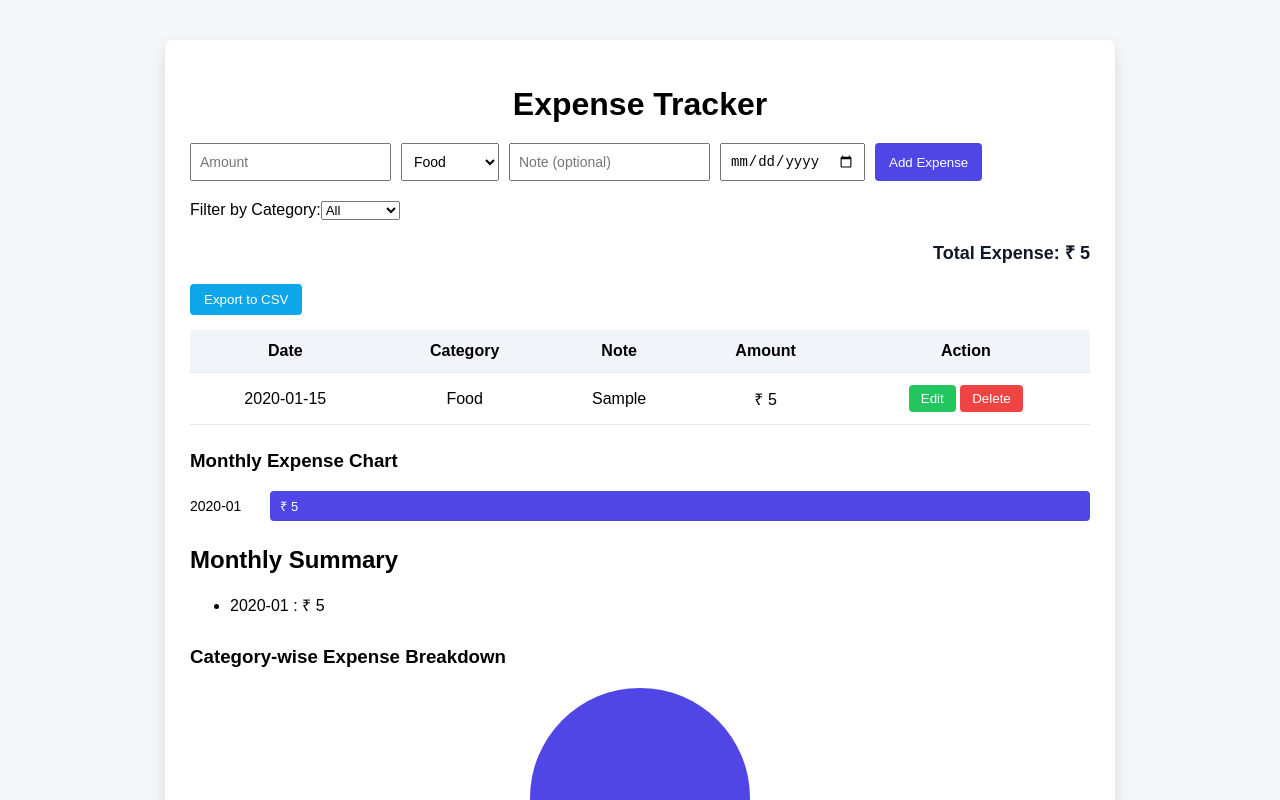
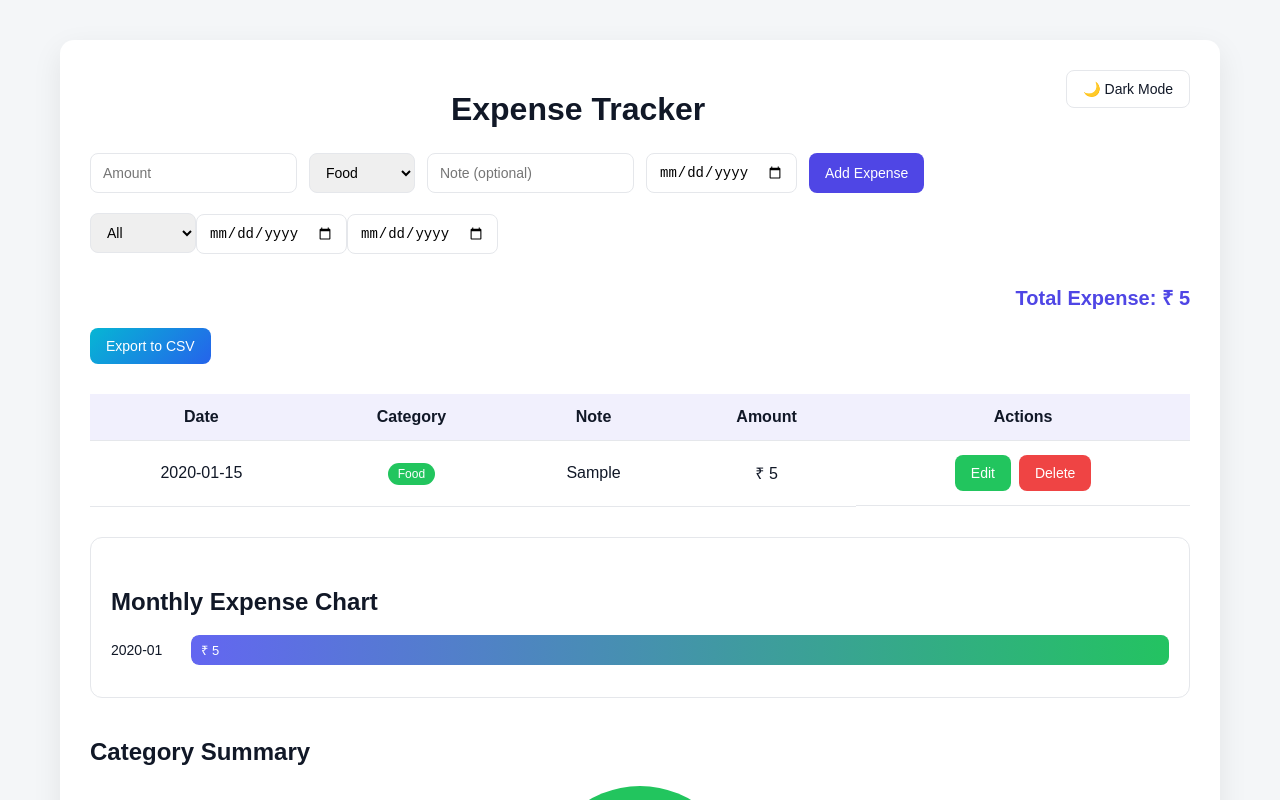
Before and after one commit to swapnilhingane18/SmartExpenseTracker, a React (Vite) app: page / in a window 1280 px wide. Both pictures are taken after typing "5", "Sample", "2020-01-15" into the empty fields and a click on the button "Add Expense". Shown: the top 800 px of the page. Built offline with nearby package versions, Linux system fonts and the light colour scheme.

Commit message:
improved overall css and sorted by date

```diff
--- a/src/App.css
+++ b/src/App.css
@@ -1,201 +1,280 @@
+/* ========== ROOT VARIABLES ========== */
+:root {
+  --primary: #4f46e5;
+  --primary-hover: #4338ca;
+  --danger: #ef4444;
+  --danger-hover: #dc2626;
+  --success: #22c55e;
+  --success-hover: #16a34a;
+  --bg: #f4f6f8;
+  --card: #ffffff;
+  --text: #111827;
+  --muted: #6b7280;
+  --border: #e5e7eb;
+  --radius: 8px;
+  --transition: 0.25s ease;
+}
+
+/* ========== DARK MODE ========== */
+.dark {
+  --bg: #0f172a;
+  --card: #1e293b;
+  --text: #f9fafb;
+  --muted: #9ca3af;
+  --border: #334155;
+}
+
+/* ========== GLOBAL ========== */
 body {
   margin: 0;
-  font-family: Arial, Helvetica, sans-serif;
-  background: #f5f7fa;
+  font-family: "Inter", system-ui, sans-serif;
+  background: var(--bg);
+  color: var(--text);
+  transition: background 0.3s ease, color 0.3s ease;
 }
 
 .app-container {
-  max-width: 900px;
+  max-width: 1100px;
   margin: 40px auto;
-  padding: 25px;
-  background: #ffffff;
-  border-radius: 8px;
-  box-shadow: 0 6px 15px rgba(0, 0, 0, 0.1);
+  padding: 30px;
+  background: var(--card);
+  border-radius: 14px;
+  box-shadow: 0 10px 30px rgba(0, 0, 0, 0.08);
+  transition: all 0.3s ease;
 }
 
+/* ========== HEADINGS ========== */
 h1 {
   text-align: center;
+  margin-bottom: 25px;
+}
+
+h2 {
+  margin-top: 30px;
+}
+
+/* ========== FORM ========== */
+form {
+  display: flex;
+  flex-wrap: wrap;
+  gap: 12px;
   margin-bottom: 20px;
 }
 
-.total {
-  text-align: right;
-  margin: 20px 0;
-  font-size: 18px;
-  font-weight: bold;
-  color: #111827;
+input,
+select {
+  padding: 10px 12px;
+  border-radius: var(--radius);
+  border: 1px solid var(--border);
+  outline: none;
+  font-size: 14px;
+  transition: all 0.2s ease;
 }
 
-/* FORM */
-.expense-form {
-  display: flex;
-  gap: 10px;
-  flex-wrap: wrap;
-  margin-bottom: 20px;
+input:focus,
+select:focus {
+  border-color: var(--primary);
+  box-shadow: 0 0 0 2px rgba(79, 70, 229, 0.2);
 }
 
-.expense-form input,
-.expense-form select {
-  padding: 8px;
+/* ========== BUTTON BASE ========== */
+button {
+  padding: 10px 16px;
+  border-radius: var(--radius);
+  border: none;
   font-size: 14px;
+  cursor: pointer;
+  font-weight: 500;
+  transition: transform var(--transition), box-shadow var(--transition), background var(--transition);
 }
 
-.expense-form button {
-  background-color: #4f46e5;
-  color: white;
-  padding: 8px 14px;
-  border: none;
-  border-radius: 4px;
-  cursor: pointer;
+/* PRIMARY */
+button[type="submit"],
+.add-btn {
+  background: var(--primary);
+  color: #fff;
 }
 
-.expense-form button:hover {
-  background-color: #4338ca;
+/* EDIT */
+.edit-btn {
+  background: var(--success);
+  color: #fff;
 }
 
-/* TABLE */
+/* DELETE */
+.delete-btn {
+  background: var(--danger);
+  color: #fff;
+}
+
+/* EXPORT */
+.export-btn {
+  background: linear-gradient(135deg, #06b6d4, #2563eb);
+  color: #fff;
+  margin-bottom: 15px;
+}
+
+/* BUTTON HOVER EFFECT (shared) */
+button:hover {
+  transform: translateY(-2px);
+}
+
+button[type="submit"]:hover,
+.add-btn:hover {
+  background: var(--primary-hover);
+  box-shadow: 0 6px 15px rgba(79, 70, 229, 0.35);
+}
+
+.edit-btn:hover {
+  background: var(--success-hover);
+  box-shadow: 0 6px 15px rgba(34, 197, 94, 0.35);
+}
+
+.delete-btn:hover {
+  background: var(--danger-hover);
+  box-shadow: 0 6px 15px rgba(239, 68, 68, 0.35);
+}
+
+.export-btn:hover {
+  box-shadow: 0 6px 18px rgba(37, 99, 235, 0.4);
+}
+
+/* DARK MODE TOGGLE */
+.dark-toggle {
+  float: right;
+  background: transparent;
+  border: 1px solid var(--border);
+  color: var(--text);
+}
+
+.dark-toggle:hover {
+  background: rgba(79, 70, 229, 0.1);
+}
+
+/* ========== TABLE ========== */
 table {
   width: 100%;
   border-collapse: collapse;
-}
-
-th {
-  background-color: #f1f5f9;
-  font-weight: 600;
+  margin-top: 15px;
 }
 
 th,
 td {
-  padding: 12px;
+  padding: 14px;
   text-align: center;
-  border-bottom: 1px solid #e5e7eb;
+  border-bottom: 1px solid var(--border);
+}
+
+th {
+  background: rgba(79, 70, 229, 0.08);
+  font-weight: 600;
 }
 
 tr:hover {
-  background-color: #f9fafb;
+  background: rgba(79, 70, 229, 0.05);
 }
 
-/* DELETE BUTTON */
-table button {
-  background-color: #ef4444;
-  color: white;
-  padding: 6px 12px;
-  border: none;
-  border-radius: 4px;
-  cursor: pointer;
+/* ========== FILTERS ========== */
+.filter,
+.date-filter {
+  margin: 15px 0;
+  display: flex;
+  gap: 10px;
+  align-items: center;
 }
 
-table button:hover {
-  background-color: #dc2626;
+/* ========== TOTAL ========== */
+.total {
+  text-align: right;
+  font-size: 20px;
+  font-weight: bold;
+  color: var(--primary);
 }
 
-/* INPUT FOCUS */
-input:focus,
-select:focus {
-  outline: none;
-  border: 1px solid #4f46e5;
-  box-shadow: 0 0 0 1px #4f46e5;
+/* ========== ACTIONS ========== */
+.action-buttons {
+  display: flex;
+  gap: 8px;
+  justify-content: center;
 }
 
-.filter {
-  margin: 15px 0;
+/* ========== CATEGORY BADGES ========== */
+.category-badge {
+  padding: 4px 10px;
+  border-radius: 12px;
+  font-size: 12px;
+  font-weight: 500;
+  color: white;
 }
 
-table button:first-child {
-  background-color: #22c55e;
+.category-badge.food { background: #22c55e; }
+.category-badge.travel { background: #3b82f6; }
+.category-badge.shopping { background: #a855f7; }
+.category-badge.bills { background: #ef4444; }
+.category-badge.other { background: #6b7280; }
+
+/* ========== CHARTS ========== */
+.chart-container {
+  margin-top: 30px;
+  padding: 20px;
+  background: var(--card);
+  border-radius: 12px;
+  border: 1px solid var(--border);
 }
 
-table button:first-child:hover {
-  background-color: #16a34a;
+/* BAR CHART */
+.bar-row {
+  display: flex;
+  align-items: center;
+  margin-bottom: 12px;
 }
 
-.chart {
-  margin: 20px 0;
-}
-
-.chart-row {
-  display: flex;
-  align-items: center;
-  margin-bottom: 8px;
-}
-
-.chart-row span {
-  width: 90px;
+.bar-label {
+  width: 80px;
   font-size: 14px;
 }
 
+.bar-wrapper {
+  flex: 1;
+  background: #e5e7eb;
+  border-radius: var(--radius);
+  overflow: hidden;
+}
+
 .bar {
-  background-color: #4f46e5;
+  background: linear-gradient(90deg, #6366f1, #22c55e);
   color: white;
-  padding: 6px;
-  border-radius: 4px;
+  padding: 6px 10px;
+  border-radius: var(--radius);
   font-size: 13px;
 }
-.export-btn {
-  background-color: #0ea5e9;
-  color: white;
-  padding: 8px 14px;
-  border: none;
-  border-radius: 4px;
-  cursor: pointer;
-  margin-bottom: 15px;
+
+/* PIE CHART */
+.pie-container {
+  margin-top: 40px;
 }
 
-.export-btn:hover {
-  background-color: #0284c7;
-}
-
-.chart-container {
-  margin: 25px 0;
-}
-
-.chart-row {
-  display: flex;
-  align-items: center;
-  margin-bottom: 10px;
-}
-
-.chart-label {
-  width: 90px;
-  font-size: 14px;
-}
-
-.chart-bar {
-  background-color: #4f46e5;
-  color: white;
-  padding: 6px 10px;
-  border-radius: 4px;
-  font-size: 13px;
-  transition: width 0.3s ease;
-}
-.pie-container {
-  margin-top: 30px;
-}
-
-.pie-chart {
-  width: 220px;
-  height: 220px;
+.pie {
+  width: 200px;
+  height: 200px;
   border-radius: 50%;
   margin: 20px auto;
 }
 
-.pie-legend {
+.legend {
   list-style: none;
   padding: 0;
-  max-width: 300px;
-  margin: 0 auto;
 }
 
-.pie-legend li {
+.legend li {
   display: flex;
   align-items: center;
+  gap: 8px;
   margin-bottom: 6px;
-  font-size: 14px;
 }
 
-.legend-color {
+.dot {
   width: 12px;
   height: 12px;
-  margin-right: 8px;
   border-radius: 50%;
 }
--- a/src/App.jsx
+++ b/src/App.jsx
@@ -13,19 +13,22 @@ function App() {
 
   const [editingExpense, setEditingExpense] = useState(null);
   const [filterCategory, setFilterCategory] = useState("All");
+  const [startDate, setStartDate] = useState("");
+  const [endDate, setEndDate] = useState("");
+  const [darkMode, setDarkMode] = useState(false);
 
   useEffect(() => {
     localStorage.setItem("expenses", JSON.stringify(expenses));
   }, [expenses]);
 
-  /* ---------------- CRUD ---------------- */
+  /* CRUD */
   const addExpense = (expense) => {
     setExpenses((prev) => [...prev, expense]);
   };
 
-  const updateExpense = (updatedExpense) => {
+  const updateExpense = (updated) => {
     setExpenses((prev) =>
-      prev.map((e) => (e.id === updatedExpense.id ? updatedExpense : e))
+      prev.map((e) => (e.id === updated.id ? updated : e))
     );
     setEditingExpense(null);
   };
@@ -34,63 +37,62 @@ function App() {
     setExpenses((prev) => prev.filter((e) => e.id !== id));
   };
 
-  /* ---------------- FILTER & SORT ---------------- */
-  const filteredExpenses =
-    filterCategory === "All"
-      ? expenses
-      : expenses.filter((e) => e.category === filterCategory);
+  /* FILTER + SORT */
+  const filteredExpenses = expenses.filter((e) => {
+    const catOk = filterCategory === "All" || e.category === filterCategory;
+    const startOk = !startDate || new Date(e.date) >= new Date(startDate);
+    const endOk = !endDate || new Date(e.date) <= new Date(endDate);
+    return catOk && startOk && endOk;
+  });
 
   const sortedExpenses = [...filteredExpenses].sort(
     (a, b) => new Date(b.date) - new Date(a.date)
   );
 
-  /* ---------------- TOTAL ---------------- */
-  const totalExpense = filteredExpenses.reduce(
+  /* TOTAL */
+  const totalExpense = sortedExpenses.reduce(
     (sum, e) => sum + Number(e.amount),
     0
   );
 
-  /* ---------------- MONTHLY SUMMARY ---------------- */
+  /* MONTHLY SUMMARY */
   const monthlySummary = expenses.reduce((acc, e) => {
-    const month = e.date.slice(0, 7); // YYYY-MM
+    const month = e.date.slice(0, 7);
     acc[month] = (acc[month] || 0) + Number(e.amount);
     return acc;
   }, {});
 
-  /* ---------------- CATEGORY SUMMARY (FOR PIE CHART) ---------------- */
+  /* CATEGORY SUMMARY */
   const categorySummary = expenses.reduce((acc, e) => {
     acc[e.category] = (acc[e.category] || 0) + Number(e.amount);
     return acc;
   }, {});
 
-  /* ---------------- CSV EXPORT ---------------- */
+  /* CSV */
   const exportToCSV = () => {
-    if (expenses.length === 0) {
-      alert("No expenses to export");
-      return;
-    }
+    if (!expenses.length) return alert("No expenses to export");
 
-    const headers = ["Date", "Category", "Note", "Amount"];
-    const rows = expenses.map((e) => [
-      e.date,
-      e.category,
-      e.note,
-      e.amount,
-    ]);
+    const rows = [
+      ["Date", "Category", "Note", "Amount"],
+      ...expenses.map((e) => [e.date, e.category, e.note, e.amount]),
+    ];
 
-    const csvContent =
+    const csv =
       "data:text/csv;charset=utf-8," +
-      [headers, ...rows].map((row) => row.join(",")).join("\n");
+      rows.map((r) => r.join(",")).join("\n");
 
     const link = document.createElement("a");
-    link.href = encodeURI(csvContent);
+    link.href = encodeURI(csv);
     link.download = "expenses.csv";
     link.click();
   };
 
-  /* ---------------- UI ---------------- */
   return (
-    <div className="app-container">
+    <div className={`app-container ${darkMode ? "dark" : ""}`}>
+      <button className="dark-toggle" onClick={() => setDarkMode(!darkMode)}>
+        {darkMode ? "☀ Light Mode" : "🌙 Dark Mode"}
+      </button>
+
       <h1>Expense Tracker</h1>
 
       <ExpenseForm
@@ -99,9 +101,7 @@ function App() {
         updateExpense={updateExpense}
       />
 
-      {/* CATEGORY FILTER */}
-      <div className="filter">
-        <label>Filter by Category:</label>
+      <div className="filters">
         <select
           value={filterCategory}
           onChange={(e) => setFilterCategory(e.target.value)}
@@ -113,11 +113,14 @@ function App() {
           <option>Bills</option>
           <option>Other</option>
         </select>
+
+        <input type="date" value={startDate} onChange={(e) => setStartDate(e.target.value)} />
+        <input type="date" value={endDate} onChange={(e) => setEndDate(e.target.value)} />
       </div>
 
       <h2 className="total">Total Expense: ₹ {totalExpense}</h2>
 
-      <button onClick={exportToCSV} className="export-btn">
+      <button className="export-btn" onClick={exportToCSV}>
         Export to CSV
       </button>
 
@@ -127,20 +130,7 @@ function App() {
         onEdit={setEditingExpense}
       />
 
-      {/* MONTHLY BAR CHART */}
       <MonthlyChart summary={monthlySummary} />
-
-      {/* MONTHLY SUMMARY LIST */}
-      <h2>Monthly Summary</h2>
-      <ul className="monthly-summary">
-        {Object.entries(monthlySummary).map(([month, amount]) => (
-          <li key={month}>
-            {month} : ₹ {amount}
-          </li>
-        ))}
-      </ul>
-
-      {/* CATEGORY PIE CHART */}
       <CategoryPieChart data={categorySummary} />
     </div>
   );
--- a/src/CategoryPieChart.jsx
+++ b/src/CategoryPieChart.jsx
@@ -1,52 +1,51 @@
-function CategoryPieChart({ data }) {
-  const total = Object.values(data).reduce((sum, val) => sum + val, 0);
+export default function CategoryPieChart({ data }) {
+  const total = Object.values(data).reduce((s, v) => s + v, 0);
 
-  if (total === 0) return <p>No data to display</p>;
+  if (!total) {
+    return <p>No category data available.</p>;
+  }
 
-  let cumulativePercent = 0;
+  let currentAngle = 0;
 
   const colors = {
-    Food: "#4f46e5",
-    Shopping: "#22c55e",
-    Travel: "#f97316",
+    Food: "#22c55e",
+    Travel: "#3b82f6",
+    Shopping: "#a855f7",
     Bills: "#ef4444",
     Other: "#6b7280",
   };
 
-  const slices = Object.entries(data).map(([category, amount]) => {
-    const percent = (amount / total) * 100;
-    const slice = `
-      ${colors[category] || "#999"} ${cumulativePercent}%
-      ${cumulativePercent + percent}%
-    `;
-    cumulativePercent += percent;
-    return slice;
+  const segments = Object.entries(data).map(([category, value]) => {
+    const angle = (value / total) * 360;
+    const segment = `${colors[category] || "#999"} ${currentAngle}deg ${
+      currentAngle + angle
+    }deg`;
+    currentAngle += angle;
+    return segment;
   });
 
   return (
     <div className="pie-container">
-      <h3>Category-wise Expense Breakdown</h3>
+      <h2>Category Summary</h2>
 
       <div
-        className="pie-chart"
+        className="pie"
         style={{
-          background: `conic-gradient(${slices.join(",")})`,
+          background: `conic-gradient(${segments.join(",")})`,
         }}
       />
 
-      <ul className="pie-legend">
-        {Object.entries(data).map(([cat, amt]) => (
+      <ul className="legend">
+        {Object.entries(data).map(([cat, val]) => (
           <li key={cat}>
             <span
-              className="legend-color"
+              className="dot"
               style={{ background: colors[cat] || "#999" }}
             />
-            {cat}: ₹ {amt}
+            {cat} – ₹ {val}
           </li>
         ))}
       </ul>
     </div>
   );
 }
-
-export default CategoryPieChart;
--- a/src/ExpenseForm.jsx
+++ b/src/ExpenseForm.jsx
@@ -1,16 +1,21 @@
 import { useEffect, useState } from "react";
 
-function ExpenseForm({ addExpense, editingExpense, updateExpense }) {
+export default function ExpenseForm({
+  addExpense,
+  editingExpense,
+  updateExpense,
+}) {
   const [amount, setAmount] = useState("");
   const [category, setCategory] = useState("Food");
   const [note, setNote] = useState("");
   const [date, setDate] = useState("");
 
+  /* Prefill form when editing */
   useEffect(() => {
     if (editingExpense) {
       setAmount(editingExpense.amount);
       setCategory(editingExpense.category);
-      setNote(editingExpense.note);
+      setNote(editingExpense.note || "");
       setDate(editingExpense.date);
     }
   }, [editingExpense]);
@@ -18,14 +23,11 @@ function ExpenseForm({ addExpense, editingExpense, updateExpense }) {
   const handleSubmit = (e) => {
     e.preventDefault();
 
-    if (!amount || !date) {
-      alert("Amount and Date are required");
-      return;
-    }
+    if (!amount || !date) return;
 
     const expense = {
       id: editingExpense ? editingExpense.id : Date.now(),
-      amount,
+      amount: Number(amount),
       category,
       note,
       date,
@@ -33,6 +35,7 @@ function ExpenseForm({ addExpense, editingExpense, updateExpense }) {
 
     editingExpense ? updateExpense(expense) : addExpense(expense);
 
+    /* Reset form */
     setAmount("");
     setCategory("Food");
     setNote("");
@@ -45,13 +48,12 @@ function ExpenseForm({ addExpense, editingExpense, updateExpense }) {
         type="number"
         placeholder="Amount"
         value={amount}
+        required
+        min="1"
         onChange={(e) => setAmount(e.target.value)}
       />
 
-      <select
-        value={category}
-        onChange={(e) => setCategory(e.target.value)}
-      >
+      <select value={category} onChange={(e) => setCategory(e.target.value)}>
         <option>Food</option>
         <option>Travel</option>
         <option>Shopping</option>
@@ -69,14 +71,16 @@ function ExpenseForm({ addExpense, editingExpense, updateExpense }) {
       <input
         type="date"
         value={date}
+        required
         onChange={(e) => setDate(e.target.value)}
       />
 
-      <button type="submit">
+      <button
+        type="submit"
+        className={editingExpense ? "edit-btn" : "add-btn"}
+      >
         {editingExpense ? "Update Expense" : "Add Expense"}
       </button>
     </form>
   );
 }
-
-export default ExpenseForm;
--- a/src/ExpenseList.jsx
+++ b/src/ExpenseList.jsx
@@ -1,34 +1,53 @@
-import ExpenseItem from "./ExpenseItem";
-
-function ExpenseList({ expenses, deleteExpense, onEdit }) {
+export default function ExpenseList({ expenses, deleteExpense, onEdit }) {
   if (expenses.length === 0) {
-    return <p>No expenses found.</p>;
+    return (
+      <p style={{ textAlign: "center", marginTop: "20px", color: "#6b7280" }}>
+        No expenses found.
+      </p>
+    );
   }
 
   return (
-    <table>
+    <table className="expense-table">
       <thead>
         <tr>
           <th>Date</th>
           <th>Category</th>
           <th>Note</th>
           <th>Amount</th>
-          <th>Action</th>
+          <th>Actions</th>
         </tr>
       </thead>
 
       <tbody>
-        {expenses.map((expense) => (
-          <ExpenseItem
-            key={expense.id}
-            expense={expense}
-            onDelete={deleteExpense}
-            onEdit={onEdit}
-          />
+        {expenses.map((e) => (
+          <tr key={e.id}>
+            <td>{e.date}</td>
+            <td>
+              <span className={`category-badge ${e.category.toLowerCase()}`}>
+                {e.category}
+              </span>
+            </td>
+            <td>{e.note || "-"}</td>
+            <td>₹ {e.amount}</td>
+            <td className="action-buttons">
+              <button
+                className="edit-btn"
+                onClick={() => onEdit(e)}
+              >
+                Edit
+              </button>
+
+              <button
+                className="delete-btn"
+                onClick={() => deleteExpense(e.id)}
+              >
+                Delete
+              </button>
+            </td>
+          </tr>
         ))}
       </tbody>
     </table>
   );
 }
-
-export default ExpenseList;
--- a/src/MonthlyChart.jsx
+++ b/src/MonthlyChart.jsx
@@ -1,26 +1,30 @@
-function MonthlyChart({ summary }) {
-  const maxAmount = Math.max(...Object.values(summary), 1);
+export default function MonthlyChart({ summary }) {
+  const entries = Object.entries(summary);
+
+  if (entries.length === 0) {
+    return <p>No monthly data available.</p>;
+  }
+
+  const maxAmount = Math.max(...entries.map(([, amount]) => amount));
 
   return (
     <div className="chart-container">
-      <h3>Monthly Expense Chart</h3>
+      <h2>Monthly Expense Chart</h2>
 
-      {Object.entries(summary).map(([month, amount]) => (
-        <div key={month} className="chart-row">
-          <span className="chart-label">{month}</span>
+      {entries.map(([month, amount]) => (
+        <div key={month} className="bar-row">
+          <span className="bar-label">{month}</span>
 
-          <div
-            className="chart-bar"
-            style={{
-              width: `${(amount / maxAmount) * 100}%`,
-            }}
-          >
-            ₹ {amount}
+          <div className="bar-wrapper">
+            <div
+              className="bar"
+              style={{ width: `${(amount / maxAmount) * 100}%` }}
+            >
+              ₹ {amount}
+            </div>
           </div>
         </div>
       ))}
     </div>
   );
 }
-
-export default MonthlyChart;
```
